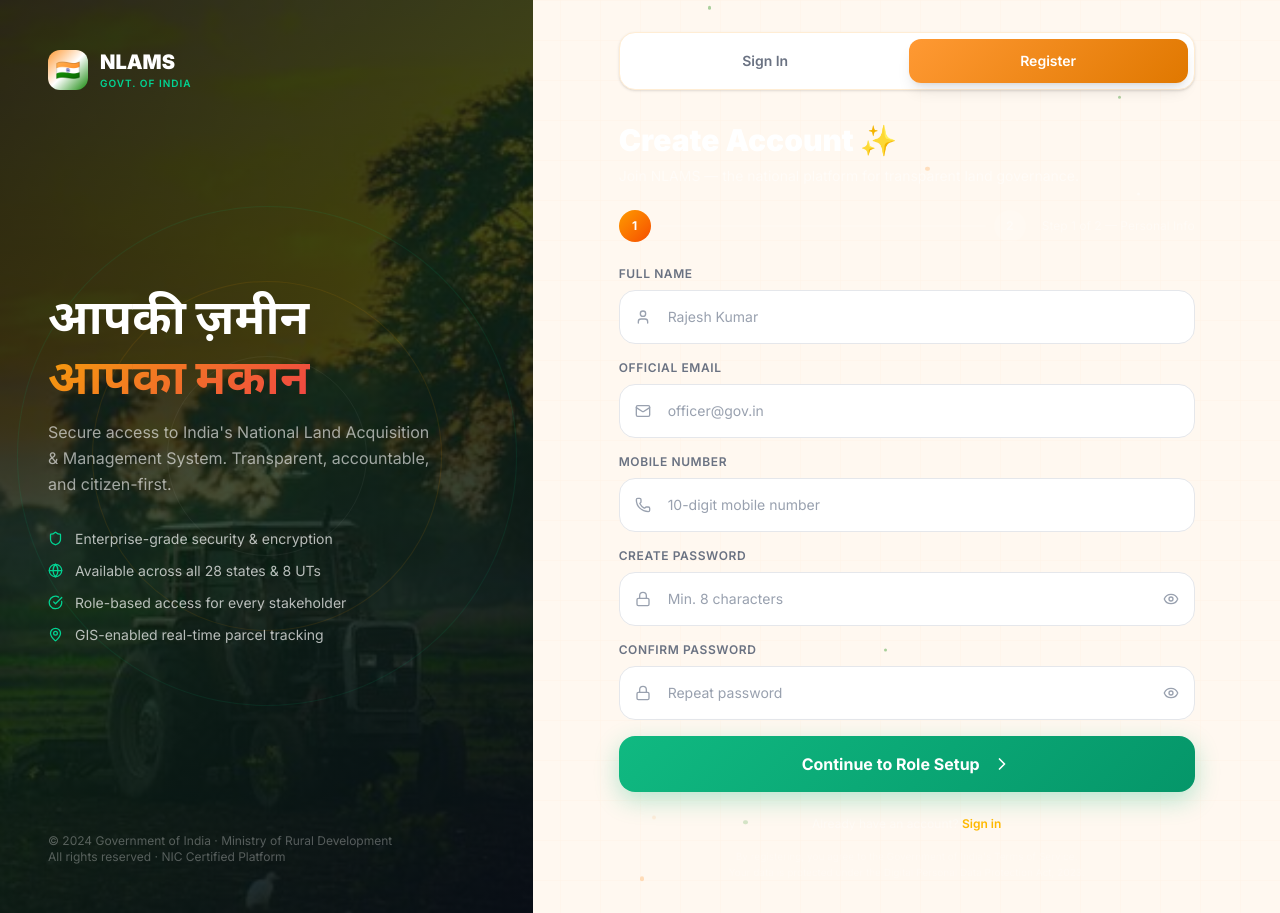
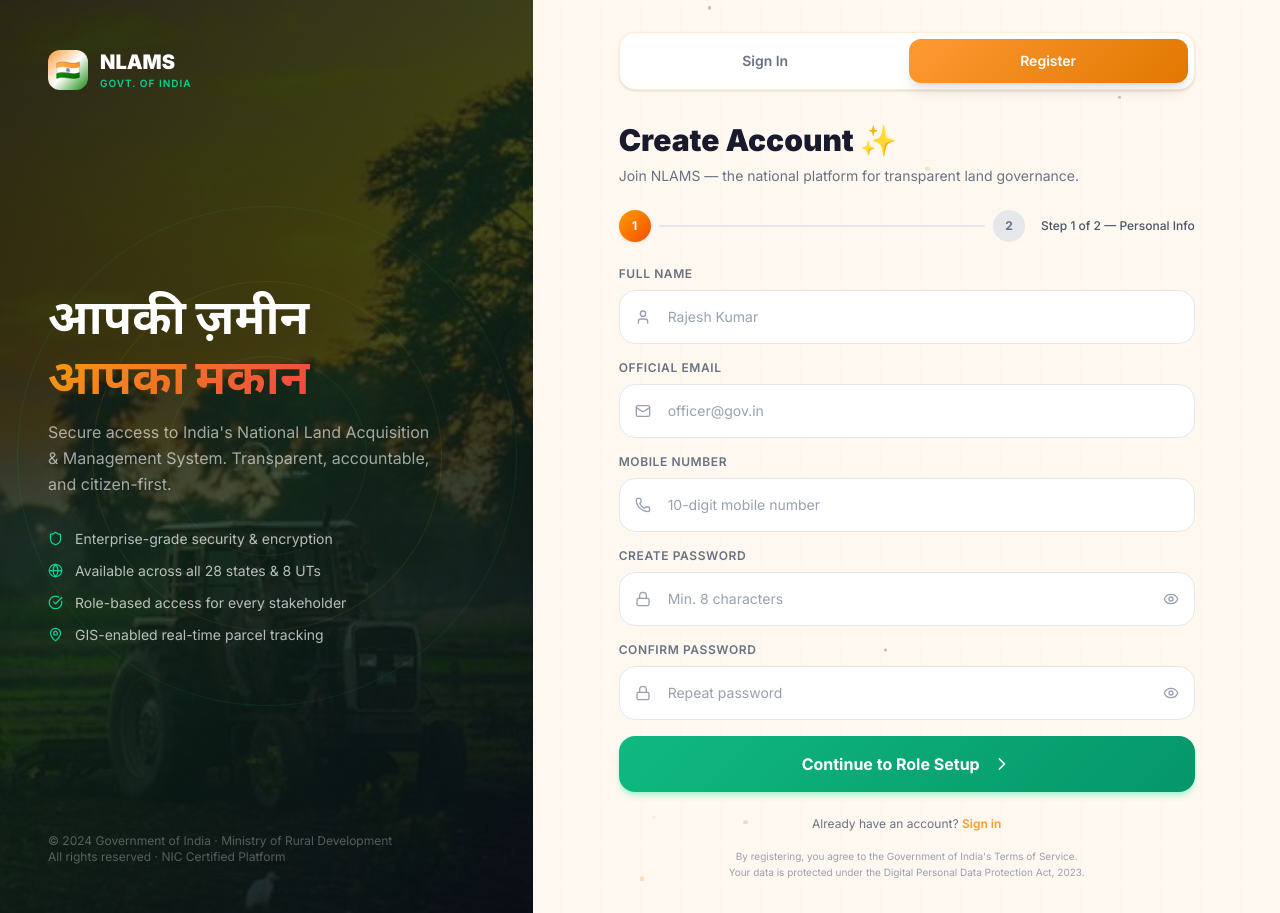
Before and after one commit to sankirtansyadavofficial-Hack/NLAMS-1, a React (Vite) app in the folder frontend/: page /auth in a window 1280 px wide. Both pictures are taken after a click on the button "Register". Built offline with nearby package versions, Linux system fonts and the light colour scheme.

Commit message:
fix(auth): improve register form typography contrast and visibility for light theme

```diff
--- a/frontend/src/pages/AuthPage.jsx
+++ b/frontend/src/pages/AuthPage.jsx
@@ -490,8 +490,8 @@ export default function AuthPage() {
                 transition={{ duration: 0.3 }}
               >
                 <div className="mb-6">
-                  <h1 className="text-3xl font-black text-white mb-2">Create Account ✨</h1>
-                  <p className="text-white/50 text-sm">Join NLAMS — the national platform for transparent land governance.</p>
+                  <h1 className="text-3xl font-black text-[#1a1a2e] mb-2">Create Account ✨</h1>
+                  <p className="text-gray-500 text-sm">Join NLAMS — the national platform for transparent land governance.</p>
                 </div>
 
                 {/* Step indicator */}
@@ -501,18 +501,18 @@ export default function AuthPage() {
                       <div
                         className={`w-8 h-8 rounded-full flex items-center justify-center text-xs font-bold transition-all ${
                           step >= s
-                            ? 'bg-gradient-to-br from-amber-500 to-orange-600 text-white'
-                            : 'bg-white/10 text-white/40'
+                            ? 'bg-gradient-to-br from-amber-500 to-orange-600 text-white shadow-sm'
+                            : 'bg-gray-200 text-gray-500'
                         }`}
                       >
                         {step > s ? <CheckCircle size={14} /> : s}
                       </div>
                       {s < 2 && (
-                        <div className={`flex-1 h-0.5 rounded-full transition-all ${step > s ? 'bg-amber-500' : 'bg-white/10'}`} />
+                        <div className={`flex-1 h-0.5 rounded-full transition-all ${step > s ? 'bg-amber-500' : 'bg-gray-200'}`} />
                       )}
                     </React.Fragment>
                   ))}
-                  <span className="ml-2 text-white/40 text-xs">
+                  <span className="ml-2 text-gray-600 font-medium text-xs">
                     Step {step} of 2 — {step === 1 ? 'Personal Info' : 'Role & Access'}
                   </span>
                 </div>
@@ -578,10 +578,9 @@ export default function AuthPage() {
                           type="submit"
                           whileHover={{ scale: 1.02, y: -1 }}
                           whileTap={{ scale: 0.98 }}
-                          className="btn-glow w-full flex items-center justify-center gap-3 py-4 rounded-2xl text-base font-bold text-white"
+                          className="btn-glow w-full flex items-center justify-center gap-3 py-4 rounded-2xl text-base font-bold text-white shadow-md shadow-emerald-200"
                           style={{
                             background: 'linear-gradient(135deg, #10b981, #059669)',
-                            boxShadow: '0 8px 24px rgba(16,185,129,0.3)',
                           }}
                         >
                           Continue to Role Setup
@@ -600,7 +599,7 @@ export default function AuthPage() {
                       >
                         {/* Role selector */}
                         <div>
-                          <label className="block text-xs font-semibold text-white/60 uppercase tracking-wider mb-2">
+                          <label className="block text-xs font-semibold text-gray-600 uppercase tracking-wider mb-2">
                             Select Your Role
                           </label>
                           <div className="grid grid-cols-2 gap-2">
@@ -611,19 +610,19 @@ export default function AuthPage() {
                                 whileHover={{ scale: 1.02 }}
                                 whileTap={{ scale: 0.98 }}
                                 onClick={() => setSelectedRole(role.id)}
-                                className="relative flex items-center gap-2 p-3 rounded-2xl border text-left transition-all duration-200"
+                                className="relative flex items-center gap-2 p-3 rounded-2xl border text-left transition-all duration-200 bg-white"
                                 style={selectedRole === role.id ? {
                                   borderColor: role.color,
-                                  background: `${role.color}15`,
+                                  background: `${role.color}10`,
                                   boxShadow: `0 0 15px ${role.color}20`,
-                                } : { borderColor: 'rgba(255,255,255,0.1)' }}
+                                } : { borderColor: '#e5e7eb' }}
                               >
                                 <span className="text-xl">{role.emoji}</span>
                                 <div>
-                                  <div className={`text-xs font-bold ${selectedRole === role.id ? 'text-white' : 'text-white/60'}`}>
+                                  <div className={`text-xs font-bold ${selectedRole === role.id ? 'text-[#1a1a2e]' : 'text-gray-600'}`}>
                                     {role.label}
                                   </div>
-                                  <div className="text-white/30 text-[9px]">{role.desc}</div>
+                                  <div className="text-gray-400 text-[9px]">{role.desc}</div>
                                 </div>
                               </motion.button>
                             ))}
@@ -632,25 +631,25 @@ export default function AuthPage() {
 
                         {/* State */}
                         <div>
-                          <label className="block text-xs font-semibold text-white/60 uppercase tracking-wider mb-2">State / UT</label>
+                          <label className="block text-xs font-semibold text-gray-600 uppercase tracking-wider mb-2">State / UT</label>
                           <div className="relative">
-                            <MapPin size={16} className="absolute left-4 top-1/2 -translate-y-1/2 text-white/40" />
+                            <MapPin size={16} className="absolute left-4 top-1/2 -translate-y-1/2 text-gray-400" />
                             <select
                               value={regForm.state}
                               onChange={(e) => setRegForm({ ...regForm, state: e.target.value })}
-                              className={`w-full pl-12 pr-4 py-4 rounded-2xl text-sm text-white outline-none transition-all appearance-none cursor-pointer
+                              className={`w-full pl-12 pr-4 py-4 rounded-2xl text-sm text-[#1a1a2e] outline-none transition-all appearance-none cursor-pointer bg-white
                                 ${errors.state
-                                  ? 'border-2 border-red-500/60 bg-red-500/5'
-                                  : 'border border-white/10 bg-white/5 focus:border-emerald-500/60 focus:bg-emerald-500/5'
+                                  ? 'border-2 border-red-400'
+                                  : 'border border-gray-200 focus:border-emerald-500'
                                 }`}
                             >
-                              <option value="" className="bg-gray-900">Select State / UT</option>
+                              <option value="" className="bg-white text-gray-700">Select State / UT</option>
                               {states.map((s) => (
-                                <option key={s} value={s} className="bg-gray-900">{s}</option>
+                                <option key={s} value={s} className="bg-white text-[#1a1a2e]">{s}</option>
                               ))}
                             </select>
                           </div>
-                          {errors.state && <p className="text-red-400 text-xs mt-1">{errors.state}</p>}
+                          {errors.state && <p className="text-red-500 text-xs mt-1">{errors.state}</p>}
                         </div>
 
                         {/* Employee ID (optional for some roles) */}
@@ -670,7 +669,7 @@ export default function AuthPage() {
                             whileHover={{ scale: 1.02 }}
                             whileTap={{ scale: 0.98 }}
                             onClick={() => setStep(1)}
-                            className="flex-1 py-4 rounded-2xl text-sm font-semibold text-white/60 border border-white/10 hover:border-white/30 hover:text-white transition-all"
+                            className="flex-1 py-4 rounded-2xl text-sm font-semibold text-gray-600 border border-gray-200 hover:border-gray-400 hover:bg-gray-100 transition-all"
                           >
                             Back
                           </motion.button>
@@ -679,10 +678,9 @@ export default function AuthPage() {
                             whileHover={{ scale: 1.02, y: -1 }}
                             whileTap={{ scale: 0.98 }}
                             disabled={loading}
-                            className="btn-glow flex-[2] flex items-center justify-center gap-3 py-4 rounded-2xl text-base font-bold text-white disabled:opacity-70"
+                            className="btn-glow flex-[2] flex items-center justify-center gap-3 py-4 rounded-2xl text-base font-bold text-white disabled:opacity-70 shadow-md shadow-orange-200"
                             style={{
                               background: loading ? 'rgba(245,158,11,0.5)' : 'linear-gradient(135deg, #f59e0b, #ef4444)',
-                              boxShadow: '0 8px 24px rgba(245,158,11,0.3)',
                             }}
                           >
                             {loading ? (
@@ -697,17 +695,17 @@ export default function AuthPage() {
                   </AnimatePresence>
                 </form>
 
-                <p className="text-center text-white/40 text-xs mt-6">
+                <p className="text-center text-gray-500 text-xs mt-6">
                   Already have an account?{' '}
                   <button
                     onClick={() => setTab('login')}
-                    className="text-amber-400 hover:text-amber-300 font-semibold transition-colors"
+                    className="text-[#FF9933] hover:text-[#E07800] font-semibold transition-colors"
                   >
                     Sign in
                   </button>
                 </p>
 
-                <p className="text-center text-white/25 text-[10px] mt-4 leading-relaxed">
+                <p className="text-center text-gray-400 text-[10px] mt-4 leading-relaxed">
                   By registering, you agree to the Government of India's Terms of Service.
                   <br />
                   Your data is protected under the Digital Personal Data Protection Act, 2023.
```
